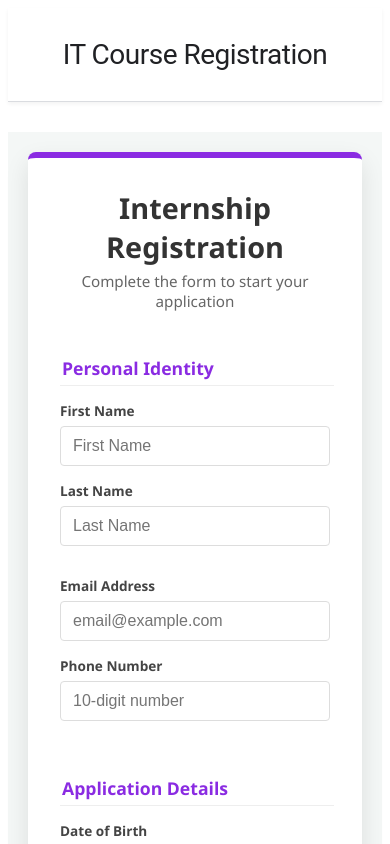
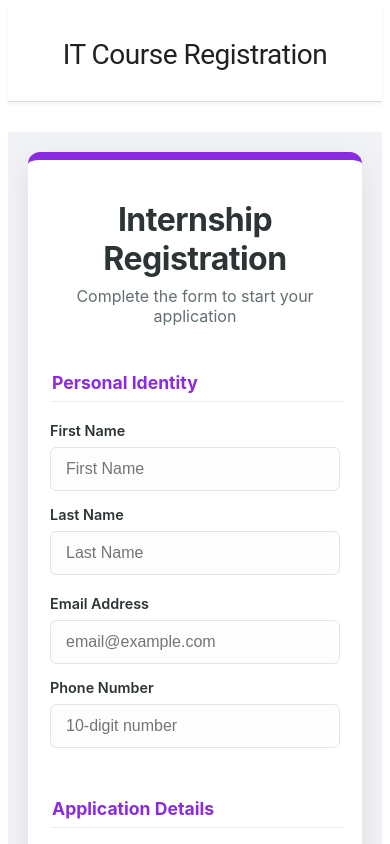
Before and after one commit to Sravanthi-koppadi/Registration_form, an Angular app: page /register in a window 390 px wide. Shown: the top 844 px of the page. Built offline with nearby package versions, Linux system fonts and the light colour scheme; no server answers.

Commit message:
Added responsive registration form and IT course list

```diff
--- a/src/app/register/register.css
+++ b/src/app/register/register.css
@@ -1,68 +1,70 @@
-/* General Layout */
+/* Container and Background */
 .registration-wrapper {
-  background-color: #f4f7f6;
+  background-color: #f0f2f5; /* Light grey background to make white boxes pop */
   min-height: 100vh;
   display: flex;
   justify-content: center;
   align-items: center;
   padding: 20px;
-  font-family: 'Segoe UI', Tahoma, Geneva, Verdana, sans-serif;
+  font-family: 'Inter', 'Segoe UI', sans-serif;
 }
 
 .form-container {
-  background: white;
+  background: #ffffff; /* Clean white box */
   width: 100%;
-  max-width: 650px;
-  border-radius: 8px;
-  box-shadow: 0 10px 25px rgba(0, 0, 0, 0.1);
-  border-top: 6px solid blueviolet; /* Your requested theme color */
+  max-width: 700px;
+  border-radius: 12px;
+  box-shadow: 0 10px 30px rgba(0, 0, 0, 0.08);
+  border-top: 8px solid blueviolet; /* Your requested accent */
   overflow: hidden;
 }
 
-/* Header Styling */
+/* Header Section */
 header {
-  padding: 30px 30px 10px;
+  padding: 40px 40px 10px;
   text-align: center;
 }
 
 .title {
-  color: #333;
+  color: #2d3436;
   margin: 0;
-  font-size: 1.8rem;
+  font-size: 2rem;
+  letter-spacing: -0.5px;
 }
 
 .subtitle {
-  color: #666;
-  font-size: 0.95rem;
-  margin-top: 5px;
+  color: #636e72;
+  font-size: 1rem;
+  margin-top: 8px;
 }
 
-/* Form Elements */
+/* Form Styling */
 form {
-  padding: 20px 30px 30px;
+  padding: 20px 40px 40px;
 }
 
 fieldset {
   border: none;
   padding: 0;
-  margin-bottom: 25px;
+  margin-bottom: 30px;
 }
 
 legend {
-  font-weight: 600;
+  font-weight: 700;
   color: blueviolet;
   font-size: 1.1rem;
-  margin-bottom: 15px;
+  margin-bottom: 20px;
+  display: block;
+  width: 100%;
   border-bottom: 1px solid #eee;
-  width: 100%;
-  padding-bottom: 5px;
+  padding-bottom: 8px;
 }
 
-/* Grid & Responsiveness */
+/* Flexbox Row System */
 .row {
   display: flex;
   gap: 20px;
-  margin-bottom: 15px;
+  margin-bottom: 5px;
 }
 
 .group {
@@ -72,46 +74,52 @@ legend {
   margin-bottom: 15px;
 }
 
-/* Mobile Responsiveness for Rows */
-@media (max-width: 480px) {
+/* Responsive Breakpoint for Mobile */
+@media (max-width: 600px) {
   .row {
-    flex-direction: column;
+    flex-direction: column; /* Stacks fields on small screens */
     gap: 0;
+  }
+
+  form {
+    padding: 20px;
   }
 }
 
-/* Inputs, Selects, and Textareas */
+/* Input Fields & Selects */
 label {
-  font-size: 0.85rem;
+  font-size: 0.9rem;
   font-weight: 600;
-  margin-bottom: 6px;
-  color: #444;
+  margin-bottom: 8px;
+  color: #2d3436;
 }
 
 input, select, textarea {
-  padding: 10px 12px;
-  border: 1px solid #ddd;
-  border-radius: 4px;
+  padding: 12px 15px;
+  border: 1px solid #dfe6e9;
+  border-radius: 6px;
   font-size: 1rem;
-  transition: border-color 0.2s;
+  background-color: #fdfdfd;
+  transition: all 0.2s ease;
   width: 100%;
-  box-sizing: border-box; /* Ensures padding doesn't break width */
+  box-sizing: border-box; /* Crucial for responsiveness */
 }
 
 input:focus, select:focus, textarea:focus {
   outline: none;
   border-color: blueviolet;
-  box-shadow: 0 0 0 2px rgba(138, 43, 226, 0.1);
+  box-shadow: 0 0 0 3px rgba(138, 43, 226, 0.1);
 }
 
-/* Error Messages */
+/* Error messages */
 .err {
-  color: #d93025;
-  font-size: 0.75rem;
-  margin-top: 4px;
+  color: #e74c3c;
+  font-size: 0.8rem;
+  margin-top: 5px;
+  font-weight: 500;
 }
 
-/* Visually Hidden (for City/State labels) */
+/* Helper to hide City/State labels visually but keep for screen readers */
 .visually-hidden {
   position: absolute;
   width: 1px;
@@ -123,30 +131,29 @@ input:focus, select:focus, textarea:focus {
   border: 0;
 }
 
-/* Button Styling */
-footer {
-  margin-top: 10px;
-}
-
+/* Submit Button */
 .submit-btn {
   background-color: blueviolet;
   color: white;
   border: none;
-  padding: 14px 20px;
+  padding: 16px;
   width: 100%;
-  border-radius: 4px;
+  border-radius: 8px;
   font-size: 1.1rem;
   font-weight: 600;
   cursor: pointer;
-  transition: background 0.3s ease;
+  transition: transform 0.1s, background 0.2s;
 }
 
 .submit-btn:hover:not(:disabled) {
-  background-color: #6a1bbd;
+  background-color: #6c22c4;
+}
+
+.submit-btn:active:not(:disabled) {
+  transform: scale(0.98);
 }
 
 .submit-btn:disabled {
   background-color: #ccc;
   cursor: not-allowed;
-  opacity: 0.7;
 }
```
